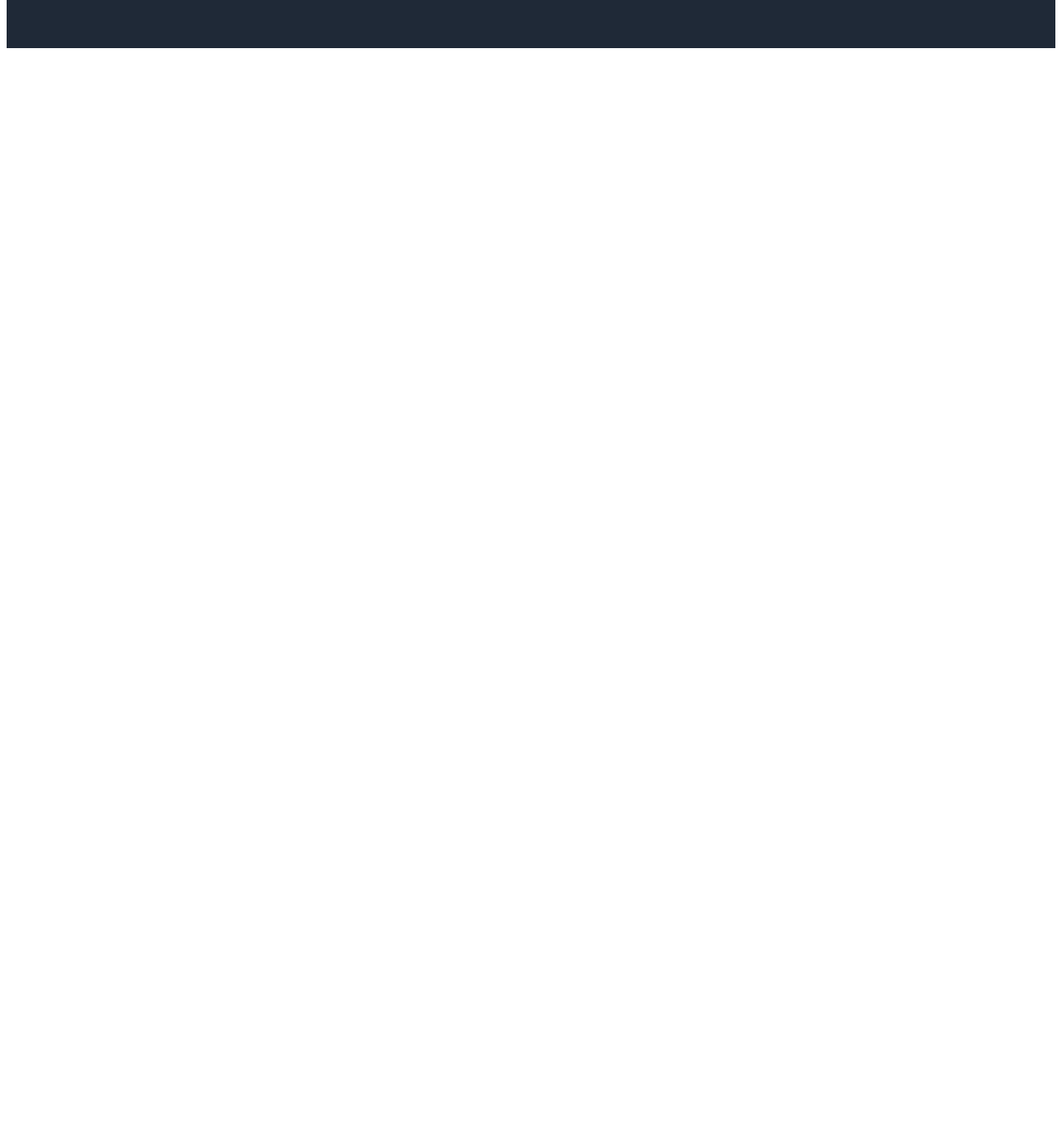
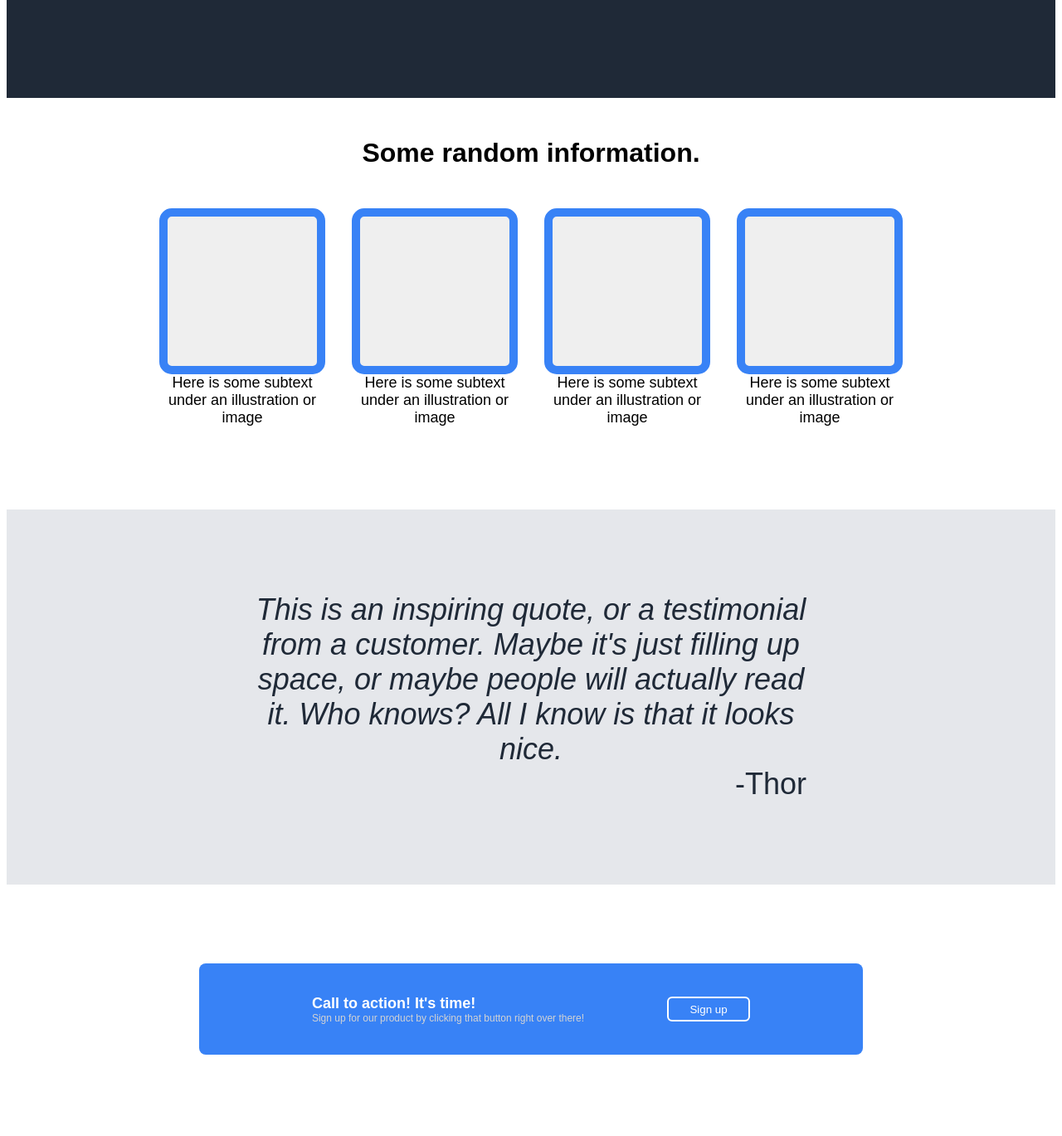
Before and after one commit to zachlai23/Landing-Page, a plain HTML site: page index.html in a window 1280 px wide. Shown: the part 372-1741 px from the top of the page at 83% size. Before the commit the page ends 800 px from the top, so only its background shows below. Drawn offline with Linux system fonts and the light colour scheme.

Commit message:
Added all html elements and css pretty much finished.  Need to edit some spacing and edit the shrinking still.  Also reformat code not so messy and find better font, then done.

```diff
--- a/index.html
+++ b/index.html
@@ -30,6 +30,53 @@
             <img src="" alt="this is a placeholder for an image">
         </div>
     </div>
+
+    <div class="title">Some random information.</div>
+    <div class="container">
+        <div class="info">
+            <button class="b"></button>
+            <div class="text">Here is some subtext under an illustration or image</div>
+        </div>
+
+        <div class="info">
+            <button class="b"></button>
+            <div class="text">Here is some subtext under an illustration or image</div>
+        </div>
+
+        <div class="info">
+            <button class="b"></button>
+            <div class="text">Here is some subtext under an illustration or image</div>
+        </div>
+
+        <div class="info">
+            <button class="b"></button>
+            <div class="text">Here is some subtext under an illustration or image</div>
+        </div>
+    </div>
+    </div>
+
+    <div class="section3">
+        <div class="sec3bod">
+            This is an inspiring quote, or a testimonial from a customer. Maybe it's just filling
+            up space, or maybe people will actually read it. Who knows?
+            All I know is that it looks nice.
+        </div>
+        <div class="tag">
+            -Thor
+        </div>
+    </div>
+
+    <div class="Outside">
+        <div class="Last">
+            <div class="lastText">
+                <div class="text1">Call to action! It's time!</div>
+                <div class="text2">Sign up for our product by clicking
+                    that button right over there!</div>
+            </div>
+            <Button class="Sign">Sign up</Button>
+        </div>
+    </div>
+
 </body>
 
 </html>
--- a/style.css
+++ b/style.css
@@ -1,15 +1,18 @@
+
+body{
+    font-family: Arial, Helvetica, sans-serif;
+}
 
 .header{
     background-color: #1F2937;
     border:1px solid #1F2937;
-    font-family: Arial, Helvetica, sans-serif;
 }
 
 .top-header{
     display:flex;
     align-items:center;
     justify-content:space-between;
-    padding-bottom:80px;
+    padding-bottom:100px;
 }
 
 .bottom-header{
@@ -17,12 +20,106 @@
     flex-direction:column;
     padding-left:200px;
     width:500px;
+}
 
+.title{
+    text-align:center;
+    padding-top:48px;
+    padding-bottom:48px;
+    font-size:32px;
+    font-weight:900;
+}
+
+.container{
+    display:flex;
+    justify-content:center;
+    gap:32px;
+    padding-bottom:100px;
+}
+
+.info{
+    max-width:200px;
+    display:flex;
+    flex-direction:column;
+    align-items:center;
+    text-align:center;
+    font-size:18px;
+}
+
+.sec3bod{  /*paragraph in quote section*/
+    font-style:italic;
+    text-align: center;
+}
+
+.section3{  /*whole quote section*/
+    color:#1F2937;
+    background-color: #E5E7EB;
+    font-size:36px;
+    padding-top:100px;
+    padding-bottom:100px;
+    padding-right:300px;
+    padding-left:300px;
+}
+
+.tag{       /* "-Thor" */
+    text-align: right;
+}
+
+.b{
+    width:200px;
+    height:200px;
+    border-color:#3882F6;
+    border-radius: 15px;
+    border-width: 10px;
+    border-style:solid;
 }
 
 .bod{ /*bottom header + image : to make them side by side*/
     display:flex;
-    padding-bottom:80px;
+    padding-bottom:120px;
+}
+
+.Last{
+    display:flex;
+    background-color: #3882F6;
+    gap:100px;
+    padding-top:30px;
+    padding-bottom:30px;
+    padding-right:100px;
+    padding-left:100px;
+    width:600px;
+    height:50px;
+    justify-content:center;
+    color:white;
+    border-radius:8px;
+    align-items:center;
+}
+
+.text1{
+    font-weight:900;
+    font-size:18px;
+}
+
+.text2{
+    color:lightgray;
+    font-size:12px;
+}
+
+.Outside{
+    height:300px;
+    display:flex;
+    justify-content:center;
+    align-items:center;
+}
+
+.Sign{
+    width:100px;
+    height:30px;
+    background-color:#3882F6;
+    color:white;
+    border-color:white;
+    border-radius:6px;
+    border-style:solid;
 }
 
 img{
```
Lines whose indentation alone changed are shown as unchanged.
